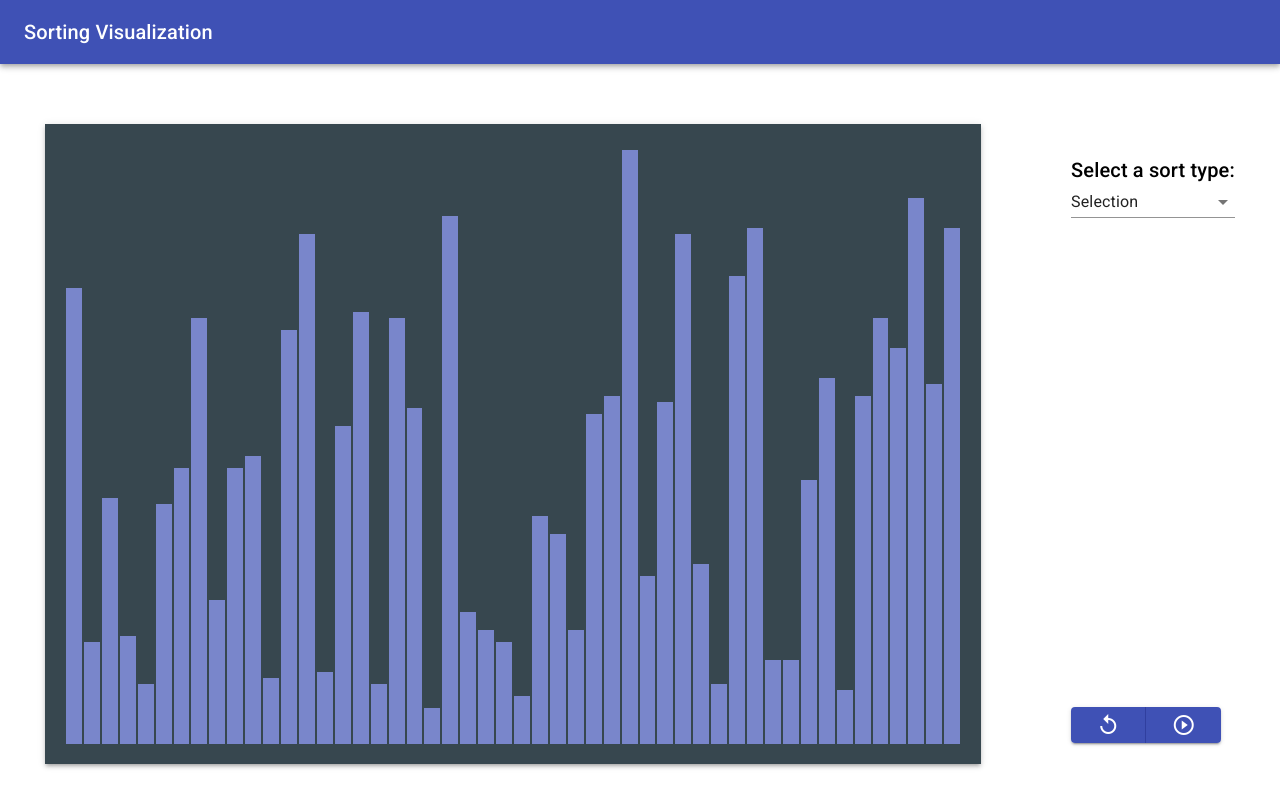
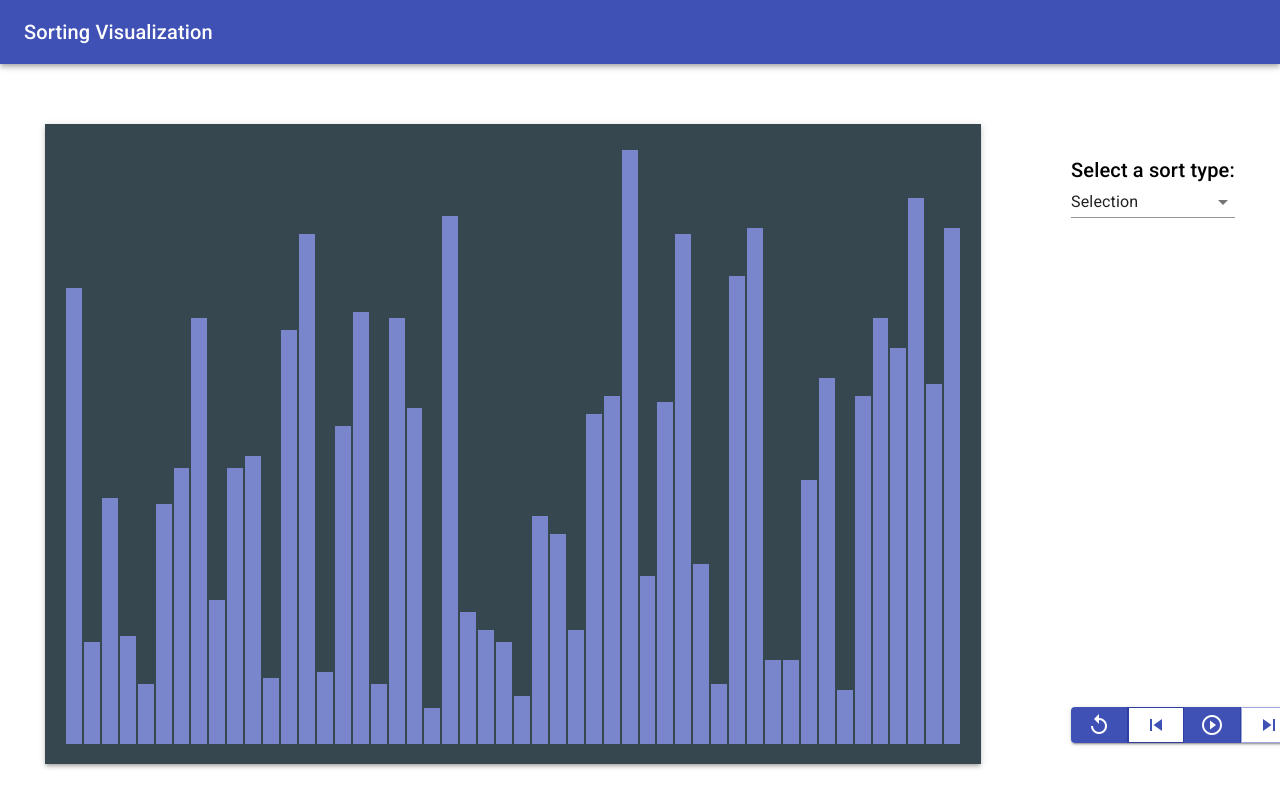
Before and after one commit to Jen304/sorting-visual, a React (Create React App) app: page / in a window 1280 px wide. Built offline with nearby package versions, Linux system fonts and the light colour scheme.

Commit message:
add forward next and backward prev step

```diff
--- a/src/algorithms/index.js
+++ b/src/algorithms/index.js
@@ -1,5 +1,5 @@
 import selectionSort from "./selectionSort";
-import insertionSort from './insertionSort'
+import insertionSort from "./insertionSort";
 
 export default {
   Selection: selectionSort,
--- a/src/algorithms/insertionSort.js
+++ b/src/algorithms/insertionSort.js
@@ -1,4 +1,4 @@
-import { NOT_SORTED, CUR_POS, SORTED } from "./constant";
+import { NOT_SORTED, CUR_POS, SORTED } from "./helper";
 
 const insertionSort = ({ numList, setNewStepList }) => {
   const numArray = [...numList];
@@ -7,7 +7,6 @@ const insertionSort = ({ numList, setNewStepList }) => {
   let length = numArray.length;
   const colorListStep = [];
   const numListStep = [];
-
 
   for (let i = 1; i < length; i++) {
     // Choosing the first element in our unsorted subarray
--- a/src/algorithms/selectionSort.js
+++ b/src/algorithms/selectionSort.js
@@ -1,4 +1,4 @@
-import { NOT_SORTED, CUR_POS, SORTED } from "./constant";
+import { NOT_SORTED, CUR_POS, SORTED } from "./helper";
 
 const selectionSort = ({ numList, setNewStepList }) => {
   const numArray = [...numList];
--- a/src/components/DisplayTools.js
+++ b/src/components/DisplayTools.js
@@ -20,11 +20,11 @@ const DisplayTools = ({
   stopSort,
   isSorting,
   setIsSorting,
+  nextStep, prevStep
 }) => {
   const classes = useStyles();
 
   const handleSortState = () => {
-    console.log("play");
     if (isSorting) {
       stopSort();
       setIsSorting(false);
@@ -46,6 +46,9 @@ const DisplayTools = ({
         <Button onClick={resetNumList}>
           <Icon>replay</Icon>
         </Button>
+        <Button onClick={prevStep} variant="outlined">
+          <Icon>skip_previous</Icon>
+        </Button>
         <Button onClick={handleSortState}>
           {isSorting ? (
             <Icon>pause_circle_filled</Icon>
@@ -53,6 +56,9 @@ const DisplayTools = ({
             <Icon>play_circle_outline</Icon>
           )}
         </Button>
+        <Button onClick={nextStep} variant="outlined">
+          <Icon>skip_next</Icon>
+        </Button>
       </ButtonGroup>
     </div>
   );
--- a/src/components/SortDisplay.js
+++ b/src/components/SortDisplay.js
@@ -27,9 +27,6 @@ const SortDisplay = () => {
   const MAX_LENGTH = 50;
   const classes = useStyles();
 
-  // let sortStep = [];
-  // let stepColor = [];
-
   const [selectedSort, setSelectedSort] = useState(sortList[0]);
 
   const [currentStep, setCurrentStep] = useState(0);
@@ -48,7 +45,6 @@ const SortDisplay = () => {
     for (let i = 0; i < MAX_LENGTH; i += 1) {
       newNumList.push(Math.floor(Math.random() * 100 + 1));
     }
-    //console.log(newNumList);
     sortNumList(newNumList);
     setCurrentStep(0);
     setCurrentColorList(Array(MAX_LENGTH).fill(0));
@@ -58,8 +54,6 @@ const SortDisplay = () => {
   };
 
   const setNewStepList = (newStepList, newColorStep) => {
-    //console.log('ready for display')
-    //console.log(newStepList);
     setSortStep(newStepList);
     setStepColor(newColorStep);
   };
@@ -78,18 +72,13 @@ const SortDisplay = () => {
   };
 
   const startSort = () => {
-    //console.log('play sorting');
-    //console.log(currentStep);
-    //console.log(stepColor);
     clearTimeOutList();
     const timeouts = [];
     for (let i = currentStep; i < sortStep.length; i++) {
       const step = setTimeout(() => {
         setNumList(sortStep[i]);
         setCurrentColorList(stepColor[i]);
-        //console.log(i);
-        if (i == sortStep.length - 1) {
-          console.log("reset current step");
+        if (i === sortStep.length - 1) {
           setCurrentStep(0);
           setIsSorting(false);
         } else {
@@ -100,6 +89,24 @@ const SortDisplay = () => {
     }
     setTimeoutList(timeouts);
   };
+
+  const forwardNextStep = () =>{
+    if(currentStep < sortStep.length - 1){
+      const nextStep = currentStep + 1;
+      setNumList(sortStep[nextStep]);
+      setCurrentColorList(stepColor[nextStep]);
+      setCurrentStep(nextStep);
+    }
+  }
+
+  const backwardPrevStep = () => {
+    if(currentStep > 0){
+      const nextStep = currentStep - 1;
+      setNumList(sortStep[nextStep]);
+      setCurrentColorList(stepColor[nextStep]);
+      setCurrentStep(nextStep);
+    }
+  }
 
   useEffect(() => {
     generateNumList();
@@ -128,6 +135,8 @@ const SortDisplay = () => {
           stopSort={clearTimeOutList}
           isSorting={isSorting}
           setIsSorting={setIsSorting}
+          nextStep={forwardNextStep}
+          prevStep={backwardPrevStep}
         />
       </Box>
     </Box>
```
Also changed, not shown: src/algorithms/bubbleSort.js (added, +13 -0 lines), src/algorithms/helper.js (renamed from src/algorithms/constant.js).
